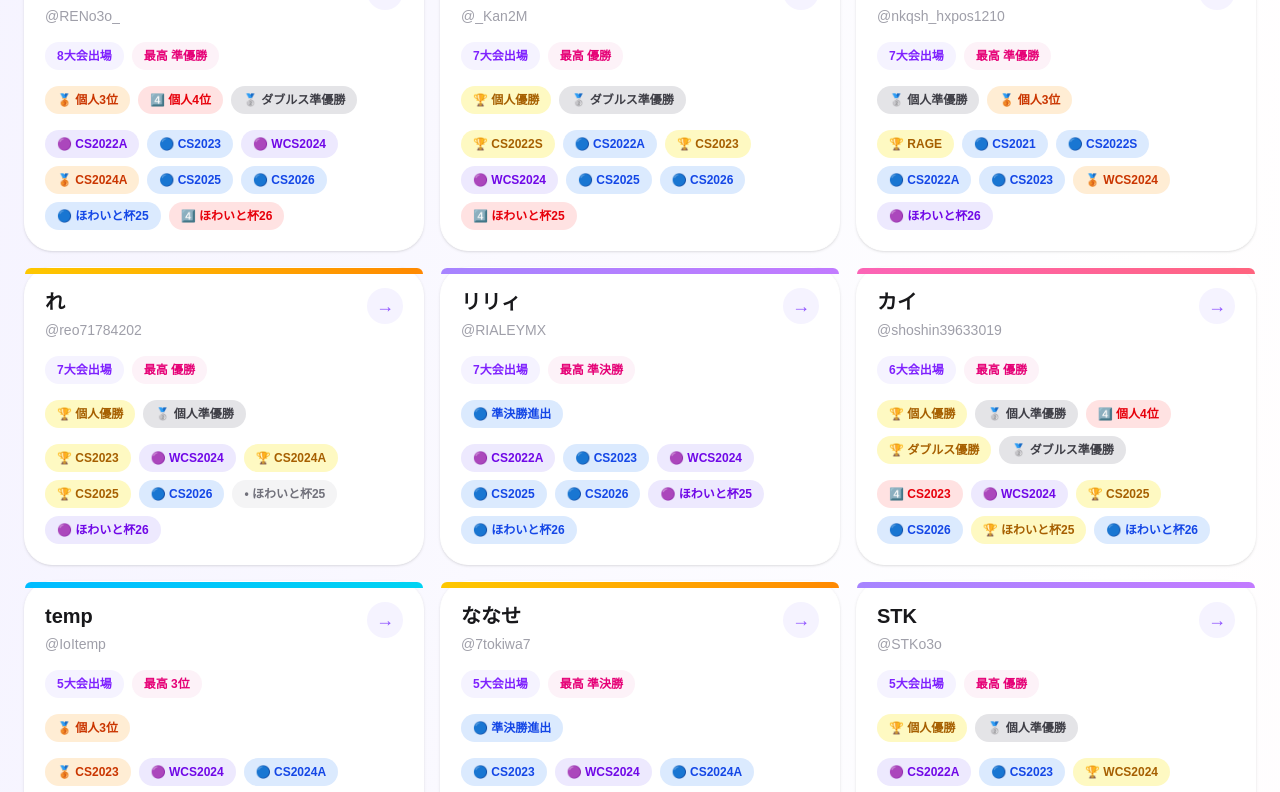
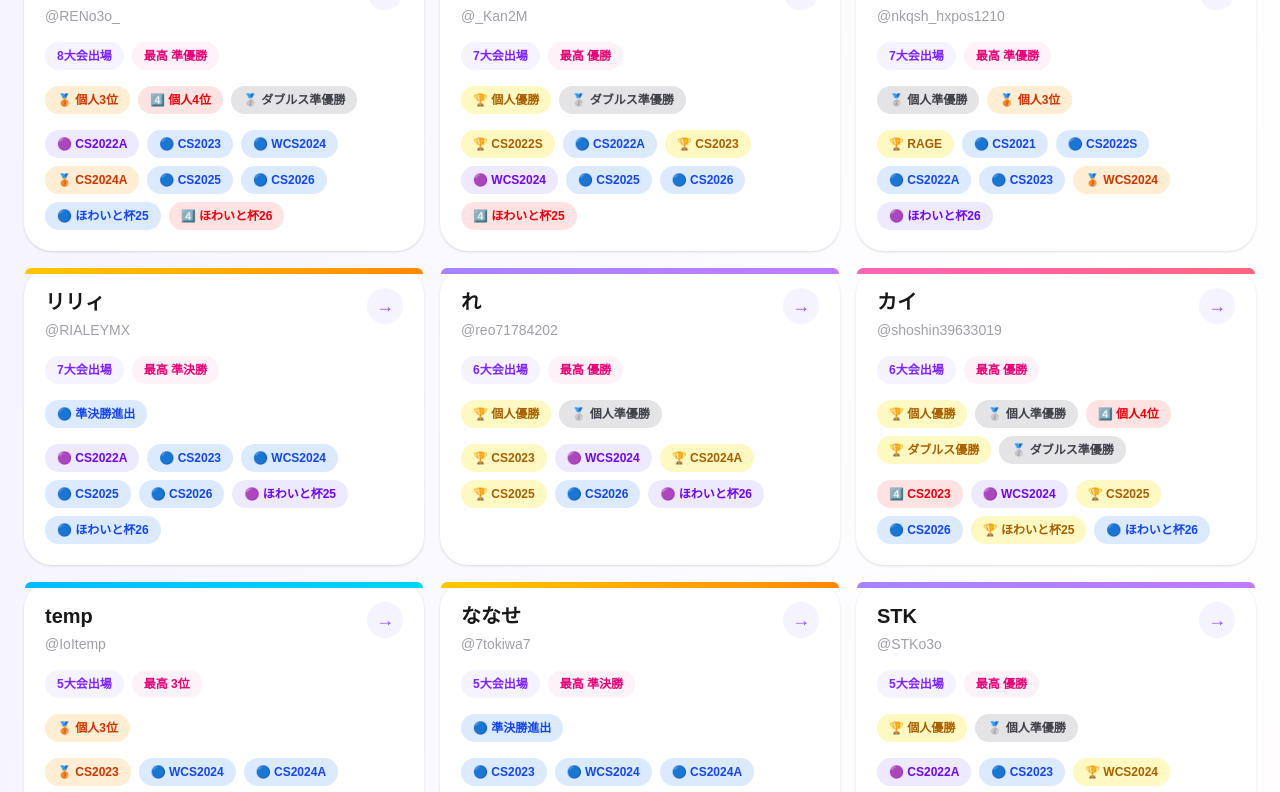
Before and after one commit to Kan2m/proseka-player-db, a Next.js app: page / in a window 1280 px wide. Shown: the part 880-1672 px from the top of the page. Built offline with nearby package versions, Linux system fonts and the light colour scheme.

Commit message:
いろいろ２

```diff
--- a/app/data/players.ts
+++ b/app/data/players.ts
@@ -147,7 +147,6 @@
       cs24A: true,
       cs25: true,
       cs26: true,
-      white2025: true,
       white2026: true,
     },
     notes: "唯一の個人戦二連覇(2024CS 2025CS) 2023CSはU-12部門出場。過去に「まろやかれおちゃ♪」「デーモンコアくん」名義で出場 / 第2回APマラソンで優勝",
--- a/app/data/tournaments.ts
+++ b/app/data/tournaments.ts
@@ -43,7 +43,7 @@
         "り",
         "がう。",
         "ひなた",
-        "な〜の",
+        "な～の",
         "ろら",
         "おきとり",
         "みーのくん",
@@ -334,7 +334,7 @@
       players: ["Eff"],
       },
     {
-      rank: "準々決勝進出",
+      rank: "準決勝進出",
       players: [
         "temp",
         "ななせ",
@@ -347,11 +347,6 @@
 
       rank: "準々決勝進出",
       players: [
-        "temp",
-        "ななせ",
-        "リリィ",
-        "REN",
-        "nexusDG",
         "Echo",
         "きらにゃん",
         "初心者",
```
